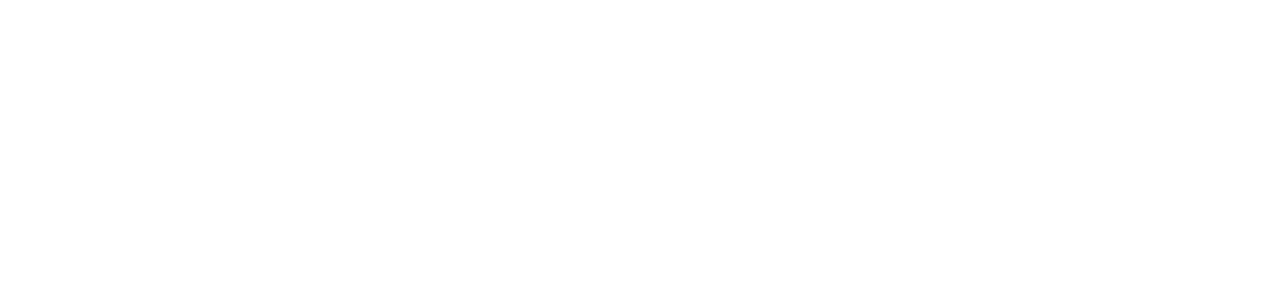
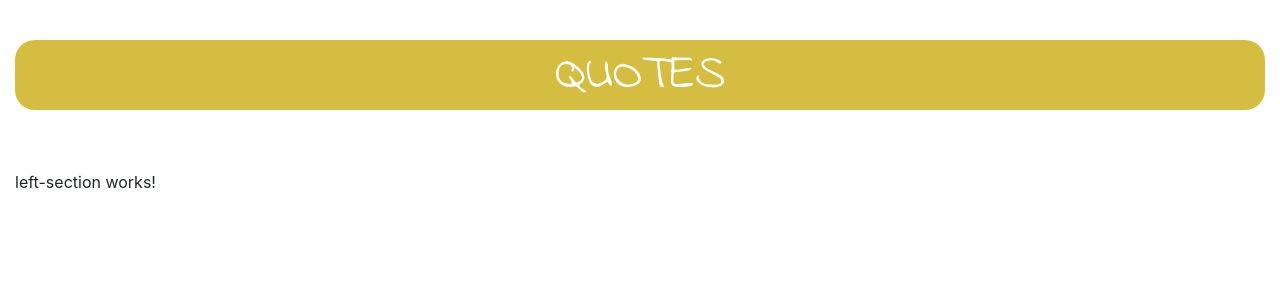
Before and after one commit to SheinaHamisi/Quotes, an Angular app: page / in a window 1280 px wide. Shown: the top 300 px of the page. Built offline with nearby package versions, Linux system fonts and the light colour scheme.

Commit message:
added bootsrap

```diff
--- a/angular.json
+++ b/angular.json
@@ -27,6 +27,7 @@
               "src/assets"
             ],
             "styles": [
+              "node_modules/bootstrap/dist/css/bootstrap.min.css",
               "src/styles.css"
             ],
             "scripts": []
--- a/package.json
+++ b/package.json
@@ -15,9 +15,12 @@
     "@angular/compiler": "~13.2.0",
     "@angular/core": "~13.2.0",
     "@angular/forms": "~13.2.0",
+    "@angular/localize": "~13.2.0",
     "@angular/platform-browser": "~13.2.0",
     "@angular/platform-browser-dynamic": "~13.2.0",
     "@angular/router": "~13.2.0",
+    "@ng-bootstrap/ng-bootstrap": "^11.0.0",
+    "bootstrap": "^4.6.0",
     "rxjs": "~7.5.0",
     "tslib": "^2.3.0",
     "zone.js": "~0.11.4"
--- a/src/app/app.component.html
+++ b/src/app/app.component.html
@@ -0,0 +1,18 @@
+
+<div class="container-fluid">
+  <!-- header -->
+  <div class="row">
+    <div class="col-md-12">
+      <app-header></app-header>
+    </div>
+  </div>
+  <!-- body -->
+  <div class="row">
+    <!-- cards section -->
+    <div class="col-md-12">
+      <app-left-section>
+        <app-card></app-card>
+      </app-left-section>
+    </div>
+  </div>
+</div>
--- a/src/app/app.module.ts
+++ b/src/app/app.module.ts
@@ -11,6 +11,7 @@ import { HeaderComponent } from './header/header.component';
 import { LeftSectionComponent } from './left-section/left-section.component';
 import { QuoteComponent } from './quote/quote.component';
 import { DateCountPipe } from './date-count.pipe';
+import { NgbModule } from '@ng-bootstrap/ng-bootstrap';
 
 @NgModule({
   declarations: [
@@ -27,6 +28,7 @@ import { DateCountPipe } from './date-count.pipe';
     BrowserModule,
     AppRoutingModule,
     FormsModule,
+    NgbModule,
   ],
   providers: [],
   bootstrap: [AppComponent]
--- a/src/polyfills.ts
+++ b/src/polyfills.ts
@@ -1,3 +1,7 @@
+/***************************************************************************************************
+ * Load `$localize` onto the global scope - used if i18n tags appear in Angular templates.
+ */
+import '@angular/localize/init';
 /**
  * This file includes polyfills needed by Angular and is loaded before the app.
  * You can add your own extra polyfills to this file.
--- a/src/styles.css
+++ b/src/styles.css
@@ -1 +1,2 @@
-/* You can add global styles to this file, and also import other style files */
+@import "~bootstrap/dist/css/bootstrap.css";
+@import url('https://fonts.googleapis.com/css2?family=Indie+Flower&display=swap');
```
Also changed, not shown: 1 other file (tests, documents, lock files or other folders).
